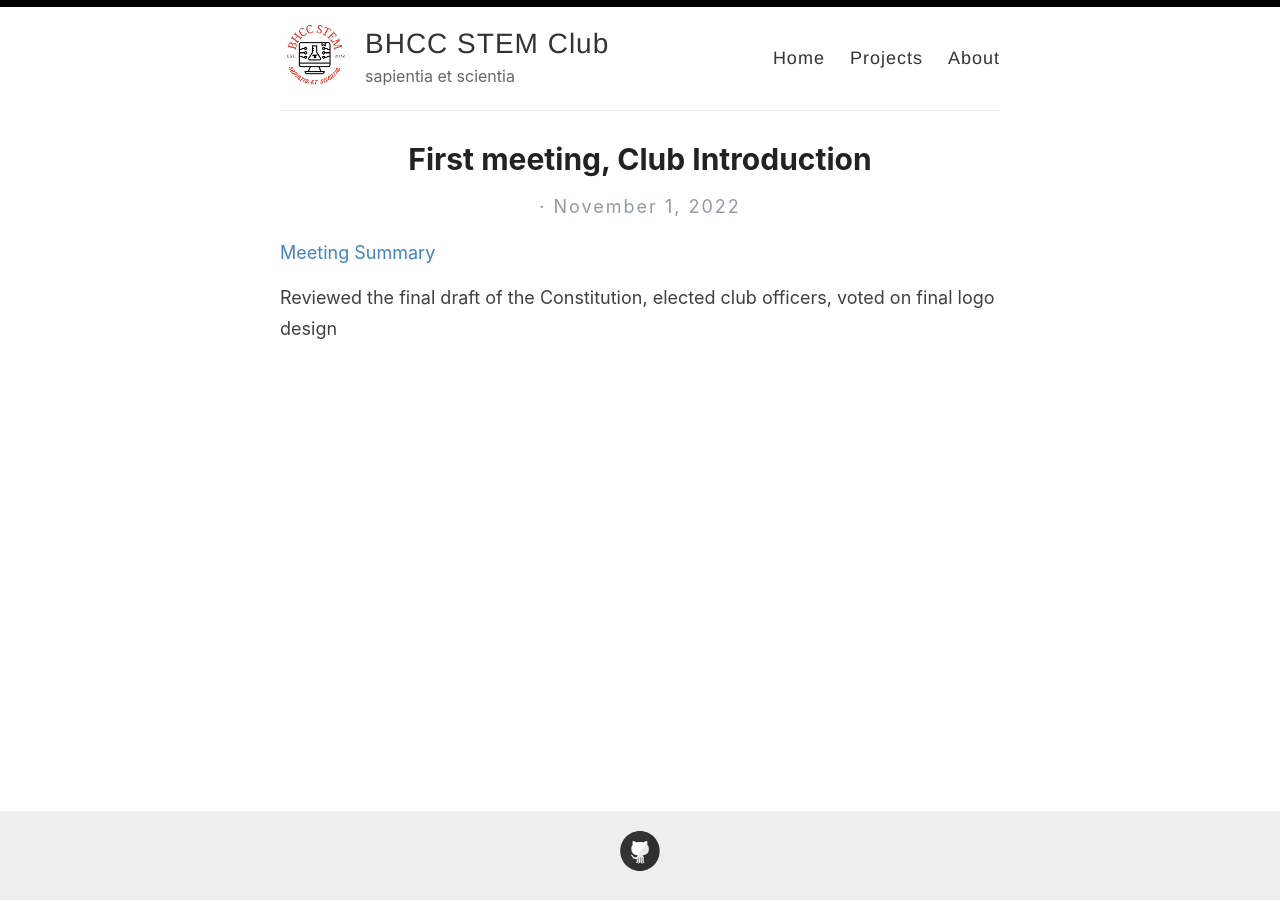
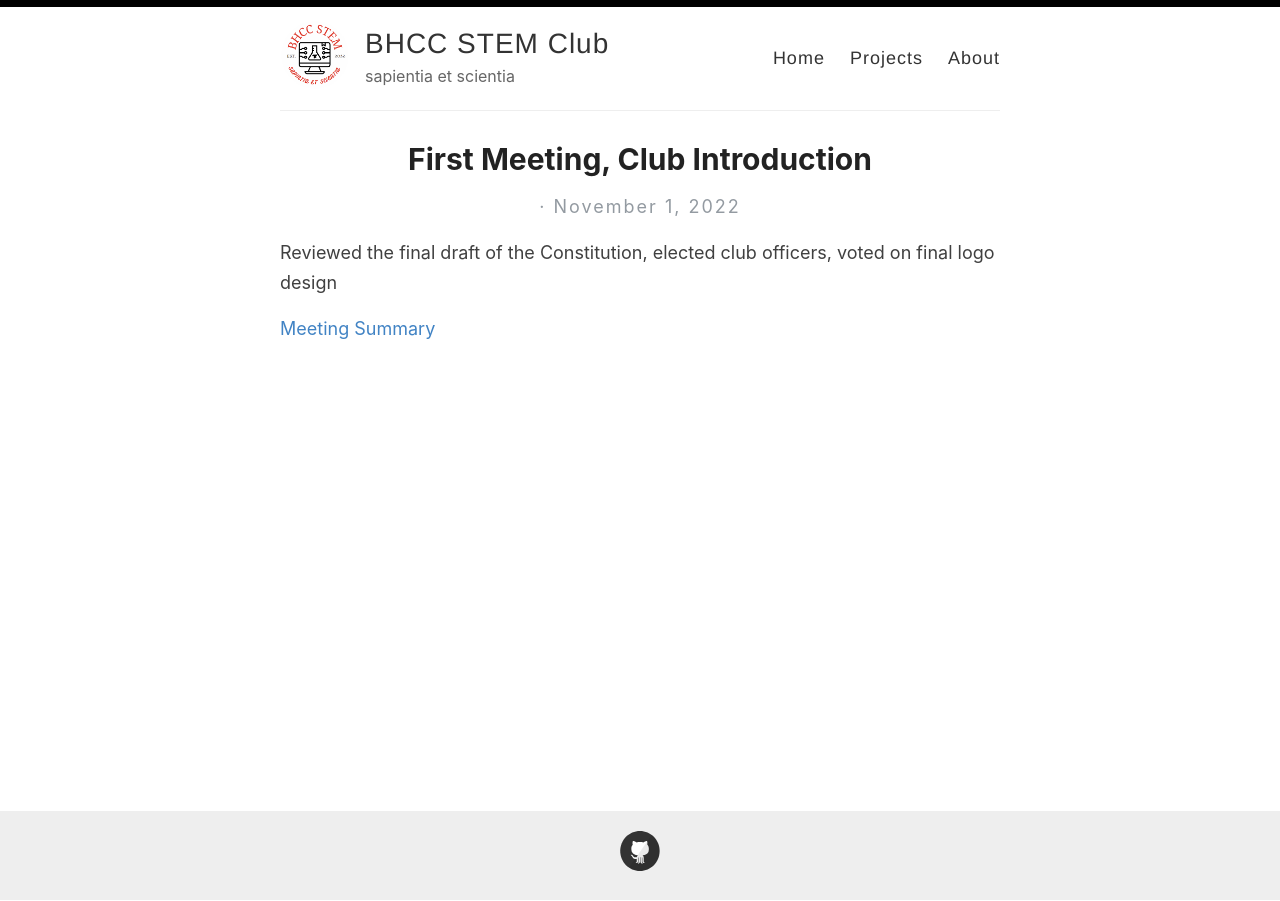
Before and after one commit to bhccstem/bhccstem.github.io, a Jekyll site: the page built from _posts/2022-11-01-meeting1.md, in a window 1280 px wide. Built offline with Jekyll 4.4.1, drawn with Linux system fonts in a browser that asks for light colours.

```diff
--- a/_posts/2022-11-01-meeting1.md
+++ b/_posts/2022-11-01-meeting1.md
@@ -1,8 +1,8 @@
 ---
 layout: post
-title: First meeting, Club Introduction
+title: First Meeting, Club Introduction
 ---
 
+Reviewed the final draft of the Constitution, elected club officers, voted on final logo design
+
 [Meeting Summary](https://bhccstem.github.io/files/STEM_Meeting_Notes_11_1_22.pdf)
-
-Reviewed the final draft of the Constitution, elected club officers, voted on final logo design
```
